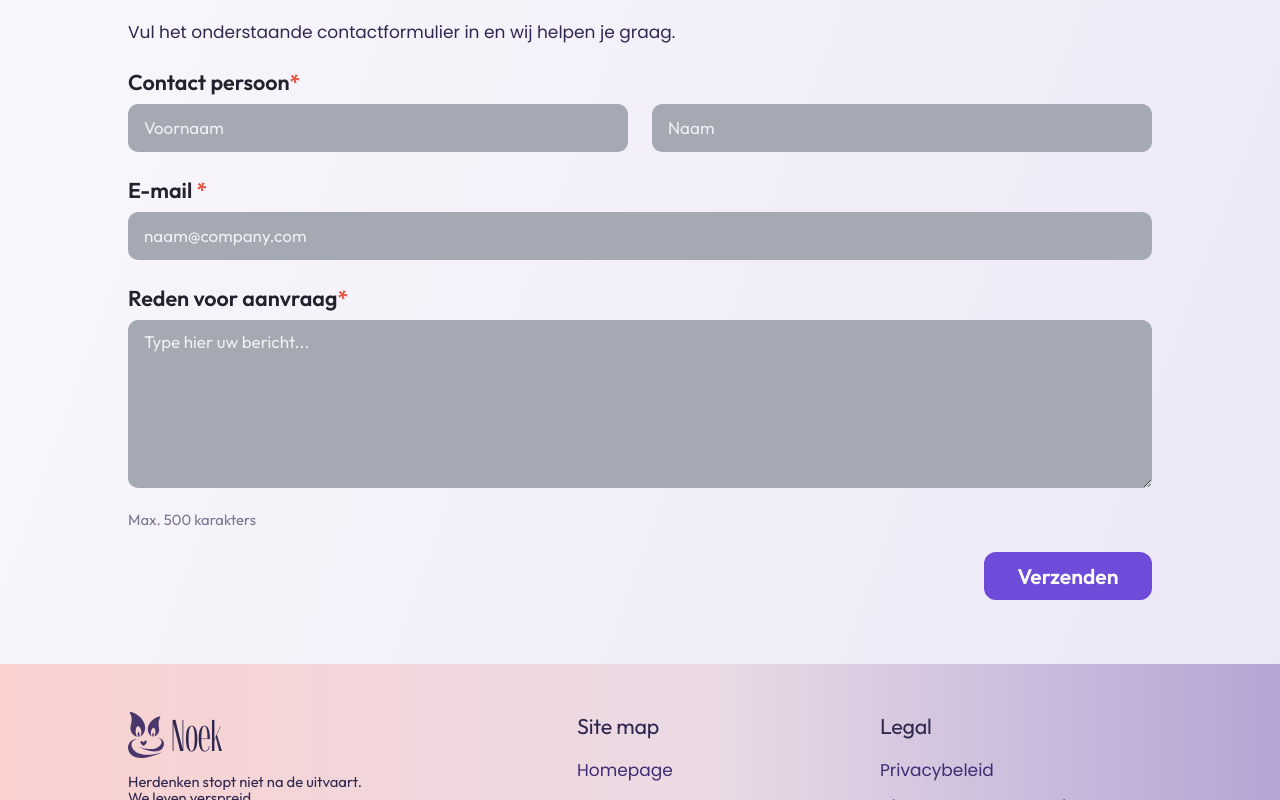
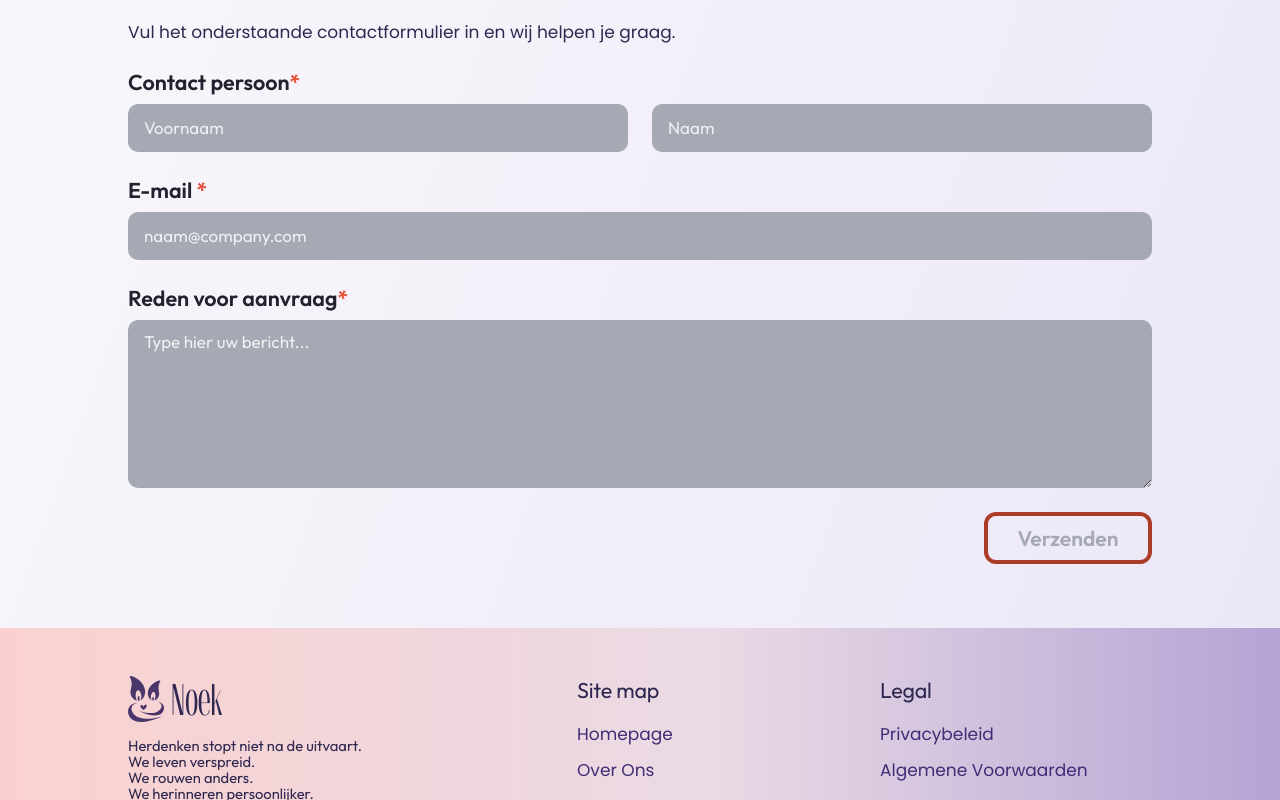
Before and after one commit to devosdevelops/Noekmemorial.be, a Vue app: page /contact in a window 1280 px wide. Shown: the part 741-1541 px from the top of the page. Built offline with nearby package versions, Linux system fonts and the light colour scheme.

Commit message:
fix: visual inconsitencies contact pages with design

```diff
--- a/src/pages/contact-page.vue
+++ b/src/pages/contact-page.vue
@@ -68,12 +68,12 @@
                 Contact persoon<span class="required-mark" aria-hidden="true">*</span>
                 <span class="sr-only">verplicht</span>
               </label>
-              <input id="first-name" name="firstName" type="text" autocomplete="given-name" placeholder="Voornaam" required />
+              <input id="first-name" name="firstName" type="text" autocomplete="given-name" placeholder="Voornaam" required v-model="firstName" />
             </div>
 
             <div class="field-group last-name-field">
               <label class="field-label sr-only" for="last-name">Achternaam</label>
-              <input id="last-name" name="lastName" type="text" autocomplete="family-name" placeholder="Naam" required />
+              <input id="last-name" name="lastName" type="text" autocomplete="family-name" placeholder="Naam" required v-model="lastName" />
             </div>
           </div>
 
@@ -90,6 +90,7 @@
               placeholder="naam@company.com"
               inputmode="email"
               required
+              v-model="email"
             />
           </div>
 
@@ -102,15 +103,16 @@
               id="message-body"
               name="message"
               placeholder="Type hier uw bericht..."
-              maxlength="500"
+              maxlength="800"
               required
+              v-model="message"
             ></textarea>
           </div>
 
-          <p class="character-limit">Max. 500 karakters</p>
+          <p v-if="charsRemaining <= 100" class="character-limit">{{ charsRemaining }} karakters resterend</p>
 
           <div class="submit-row">
-            <button type="submit" class="submit-button">Verzenden</button>
+            <button type="submit" class="submit-button" :disabled="!isFormValid">Verzenden</button>
           </div>
         </form>
       </div>
@@ -122,12 +124,26 @@
 </template>
 
 <script setup>
-import { computed } from 'vue';
+import { computed, ref } from 'vue';
 import BaseButton from '../components/base-button.vue';
 import ScrollTopButton from '../components/scroll-top-button.vue';
 import SiteFooter from '../components/site-footer.vue';
 import SiteHeader from '../components/site-header.vue';
 import { assetPaths } from '../config/asset-paths';
+
+const firstName = ref('');
+const lastName = ref('');
+const email = ref('');
+const message = ref('');
+
+const charsRemaining = computed(() => 800 - message.value.length);
+
+const isFormValid = computed(() =>
+  firstName.value.trim() !== '' &&
+  lastName.value.trim() !== '' &&
+  email.value.trim() !== '' &&
+  message.value.trim() !== ''
+);
 
 const heroStyle = computed(() => {
   if (!assetPaths.images.heroBackground) {
@@ -324,7 +340,7 @@ const heroStyle = computed(() => {
 }
 
 .required-mark {
-  color: #e6513d;
+  color: #e54e34;
 }
 
 input,
@@ -365,7 +381,7 @@ textarea:focus-visible,
 
 .character-limit {
   margin: 0;
-  color: rgba(46, 40, 80, 0.62);
+  color: #ac3b27;
   font-family: var(--font-outfit);
   font-size: var(--type-small-size);
   line-height: var(--type-small-line-height);
@@ -407,6 +423,14 @@ textarea:focus-visible,
   border-color: rgba(23, 16, 44, 0.92);
   background: rgba(23, 16, 44, 0.92);
   color: var(--color-primary);
+}
+
+.submit-button:disabled {
+  border: 4px solid #ac3b27;
+  background: transparent;
+  color: #a5a9b3;
+  cursor: not-allowed;
+  transform: none;
 }
 
 .sr-only {
--- a/src/pages/interest-page.vue
+++ b/src/pages/interest-page.vue
@@ -31,8 +31,9 @@
                 autocomplete="given-name"
                 placeholder="Voornaam"
                 required
+                v-model="firstName"
               />
-              <input name="lastName" type="text" autocomplete="family-name" placeholder="Naam" required />
+              <input name="lastName" type="text" autocomplete="family-name" placeholder="Naam" required v-model="lastName" />
             </div>
           </div>
 
@@ -43,12 +44,12 @@
             </legend>
             <div class="radio-row" role="radiogroup" aria-label="Ik ben">
               <label class="radio-option">
-                <input type="radio" name="profileType" value="individu" required />
+                <input type="radio" name="profileType" value="individu" required v-model="profileType" />
                 <span class="radio-mark" aria-hidden="true"></span>
                 <span>Individu</span>
               </label>
               <label class="radio-option">
-                <input type="radio" name="profileType" value="bedrijf" required />
+                <input type="radio" name="profileType" value="bedrijf" required v-model="profileType" />
                 <span class="radio-mark" aria-hidden="true"></span>
                 <span>Bedrijf</span>
               </label>
@@ -60,7 +61,7 @@
               Naam van het bedrijf<span class="required-mark" aria-hidden="true">*</span>
               <span class="sr-only">verplicht</span>
             </label>
-            <input id="company-name" name="companyName" type="text" autocomplete="organization" placeholder="Naam bedrijf" required />
+            <input id="company-name" name="companyName" type="text" autocomplete="organization" placeholder="Naam bedrijf" required v-model="companyName" />
           </div>
 
           <fieldset class="field-group radio-group">
@@ -70,12 +71,12 @@
             </legend>
             <div class="radio-row" role="radiogroup" aria-label="Wil je updates ontvangen">
               <label class="radio-option">
-                <input type="radio" name="receiveUpdates" value="ja" required />
+                <input type="radio" name="receiveUpdates" value="ja" required v-model="receiveUpdates" />
                 <span class="radio-mark" aria-hidden="true"></span>
                 <span>Ja</span>
               </label>
               <label class="radio-option">
-                <input type="radio" name="receiveUpdates" value="nee" required />
+                <input type="radio" name="receiveUpdates" value="nee" required v-model="receiveUpdates" />
                 <span class="radio-mark" aria-hidden="true"></span>
                 <span>Nee</span>
               </label>
@@ -90,12 +91,12 @@
             <p class="helper-copy">Bijvoorbeeld voor feedback of gebruikerstesten</p>
             <div class="radio-row" role="radiogroup" aria-label="Mogen we je contacteren">
               <label class="radio-option">
-                <input type="radio" name="allowContact" value="ja" required />
+                <input type="radio" name="allowContact" value="ja" required v-model="allowContact" />
                 <span class="radio-mark" aria-hidden="true"></span>
                 <span>Ja</span>
               </label>
               <label class="radio-option">
-                <input type="radio" name="allowContact" value="nee" required />
+                <input type="radio" name="allowContact" value="nee" required v-model="allowContact" />
                 <span class="radio-mark" aria-hidden="true"></span>
                 <span>Nee</span>
               </label>
@@ -115,6 +116,7 @@
               placeholder="naam@company.com"
               inputmode="email"
               required
+              v-model="interestEmail"
             />
           </div>
 
@@ -124,7 +126,7 @@
           </div>
 
           <div class="submit-row">
-            <button type="submit" class="submit-button">Verzenden</button>
+            <button type="submit" class="submit-button" :disabled="!isFormValid">Verzenden</button>
           </div>
         </form>
       </div>
@@ -136,9 +138,28 @@
 </template>
 
 <script setup>
+import { computed, ref } from 'vue';
 import ScrollTopButton from '../components/scroll-top-button.vue';
 import SiteFooter from '../components/site-footer.vue';
 import SiteHeader from '../components/site-header.vue';
+
+const firstName = ref('');
+const lastName = ref('');
+const profileType = ref('');
+const companyName = ref('');
+const receiveUpdates = ref('');
+const allowContact = ref('');
+const interestEmail = ref('');
+
+const isFormValid = computed(() =>
+  firstName.value.trim() !== '' &&
+  lastName.value.trim() !== '' &&
+  profileType.value !== '' &&
+  companyName.value.trim() !== '' &&
+  receiveUpdates.value !== '' &&
+  allowContact.value !== '' &&
+  interestEmail.value.trim() !== ''
+);
 </script>
 
 <style scoped>
@@ -240,7 +261,7 @@ import SiteHeader from '../components/site-header.vue';
 }
 
 .required-mark {
-  color: #e6513d;
+  color: #e54e34;
 }
 
 .name-row {
@@ -373,6 +394,14 @@ textarea::placeholder {
   color: var(--color-primary);
 }
 
+.submit-button:disabled {
+  border: 4px solid #ac3b27;
+  background: transparent;
+  color: #a5a9b3;
+  cursor: not-allowed;
+  transform: none;
+}
+
 input:focus-visible,
 textarea:focus-visible,
 .submit-button:focus-visible,
```
